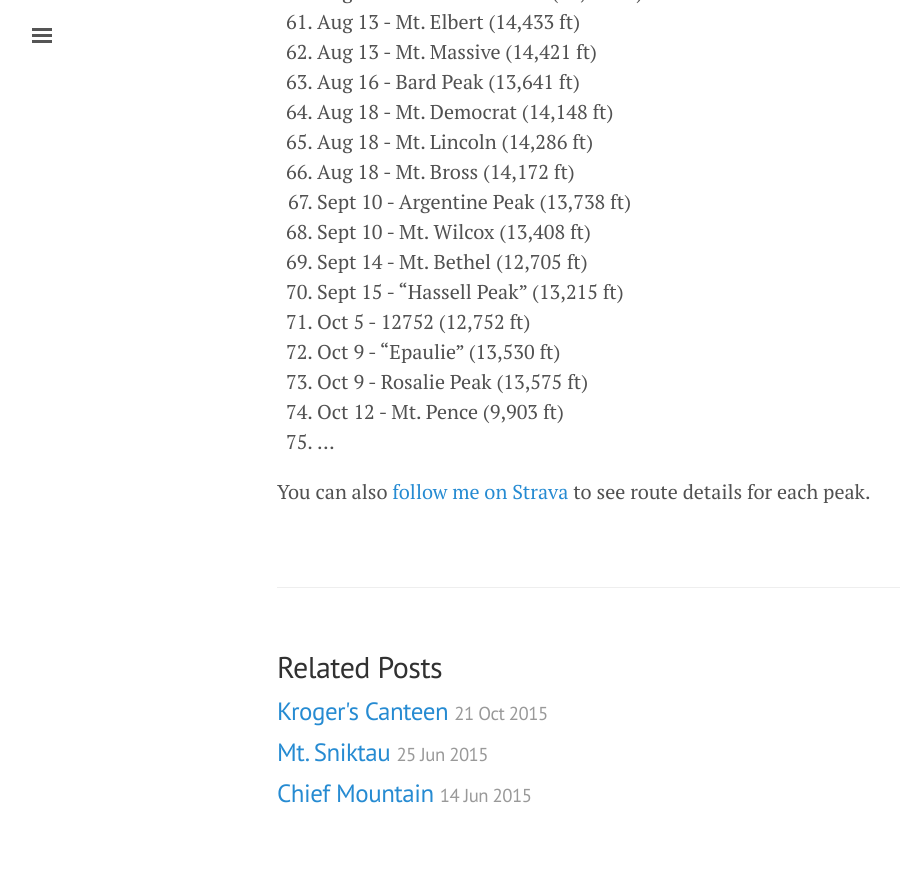
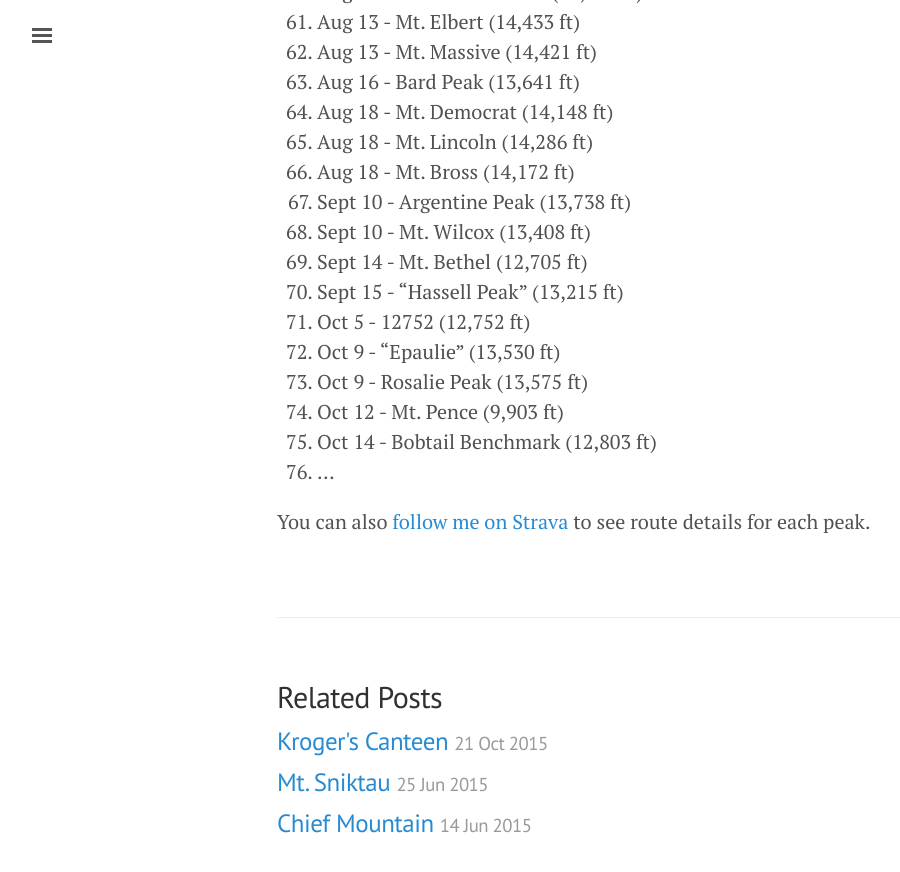
Before and after one commit to jhnnyk/jhnnyk.github.io, a Jekyll site: the page built from _posts/2016-01-26-100-mountains-in-2016.md, in a window 1280 px wide and 900 px high, scrolled down 2305 px. Shown: the top 872 px of the window, without its empty margins (3-903 px from the left). Built offline with Jekyll 4.4.1, drawn with Linux system fonts in a browser that asks for light colours.

Commit message:
Bobtail benchmark

```diff
--- a/_posts/2016-01-26-100-mountains-in-2016.md
+++ b/_posts/2016-01-26-100-mountains-in-2016.md
@@ -81,6 +81,7 @@ It's inspired me to stretch myself. So among a few other goals for 2016, I'm str
 72. Oct 9 - "Epaulie" (13,530 ft)
 73. Oct 9 - Rosalie Peak (13,575 ft)
 74. Oct 12 - Mt. Pence (9,903 ft)
-75. ...
+75. Oct 14 - Bobtail Benchmark (12,803 ft)
+76. ...
 
 You can also [follow me on Strava](https://www.strava.com/athletes/149867) to see route details for each peak.
```
